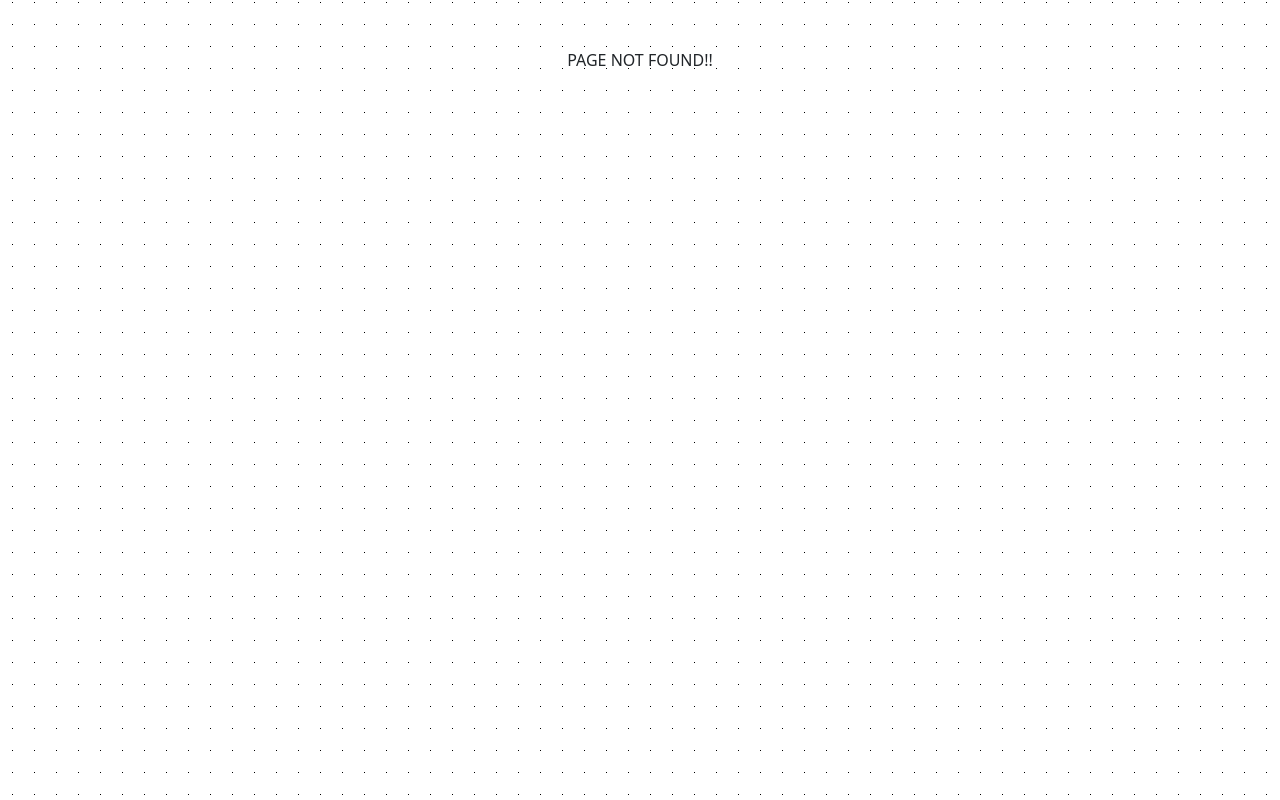
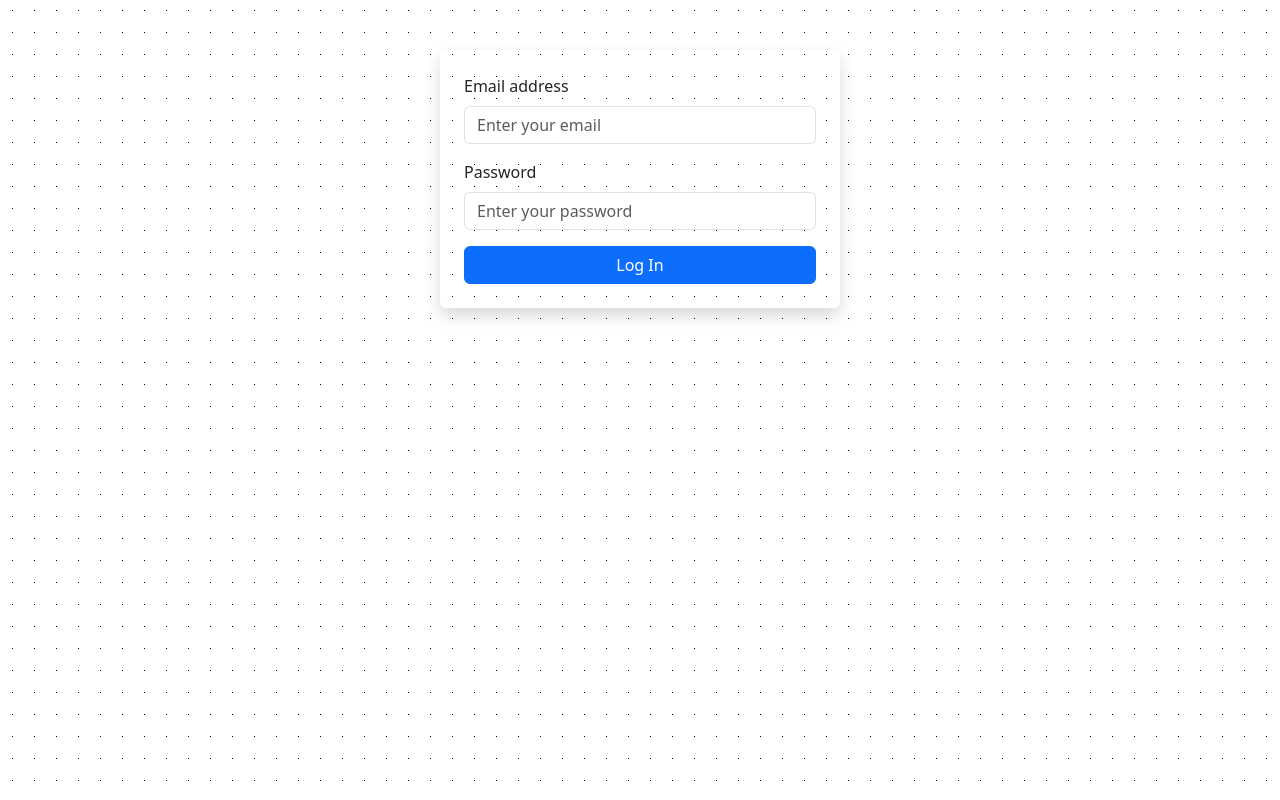
Before and after one commit to dhyanivj/guest-invite, a React (Create React App) app: page /login in a window 1280 px wide. Before the commit this address had no page. Built offline with nearby package versions, Linux system fonts and the light colour scheme; the HTML template or start-up script is replaced by a standard one.

Commit message:
admin auth ADDED

```diff
--- a/src/App.js
+++ b/src/App.js
@@ -1,16 +1,40 @@
 import React from "react";
-import { BrowserRouter as Router, Routes, Route } from "react-router-dom";
+import {
+  BrowserRouter as Router,
+  Routes,
+  Route,
+  Navigate,
+} from "react-router-dom";
+import { auth } from "./firebase"; // make sure this path is correct
 import AdminPage from "./AdminPage";
 import GuestPage from "./GuestPage";
 import NotFoundPage from "./NotFoundPage";
+import LoginPage from "./LoginPage"; // assuming you have a login page component
 import "./App.scss";
+
+// Higher-order component for protected routes
+const ProtectedRoute = ({ children }) => {
+  if (!auth.currentUser) {
+    // If there is no user logged in, redirect to the login page
+    return <Navigate to="/login" replace />;
+  }
+  return children;
+};
 
 function App() {
   return (
     <Router>
       <div>
         <Routes>
-          <Route path="/admin" element={<AdminPage />} />
+          <Route path="/login" element={<LoginPage />} />
+          <Route
+            path="/admin"
+            element={
+              <ProtectedRoute>
+                <AdminPage />
+              </ProtectedRoute>
+            }
+          />
           <Route path="/invite/:uuid" element={<GuestPage />} />
           <Route path="*" element={<NotFoundPage />} />
         </Routes>
--- /dev/null
+++ b/src/LoginPage.js
@@ -0,0 +1,65 @@
+import React, { useState } from "react";
+import { useNavigate } from "react-router-dom";
+import { signInWithEmailAndPassword } from "firebase/auth";
+import { auth } from "./firebase"; // Ensure this path is correct
+
+function LoginPage() {
+  const [email, setEmail] = useState("");
+  const [password, setPassword] = useState("");
+  const navigate = useNavigate(); // Hook to perform navigation
+
+  const handleLogin = async (event) => {
+    event.preventDefault(); // Prevent the form from refreshing the page
+    try {
+      await signInWithEmailAndPassword(auth, email, password);
+      navigate("/admin"); // Redirect to the admin page on successful login
+    } catch (error) {
+      console.error("Failed to sign in", error);
+      // Optionally handle errors, e.g., show an error message
+    }
+  };
+
+  return (
+    <div>
+      <form
+        onSubmit={handleLogin}
+        className="p-4 shadow rounded"
+        style={{ maxWidth: "400px", margin: "auto", marginTop: "50px" }}
+      >
+        <div className="mb-3">
+          <label htmlFor="email" className="form-label">
+            Email address
+          </label>
+          <input
+            type="email"
+            className="form-control"
+            id="email"
+            value={email}
+            onChange={(e) => setEmail(e.target.value)}
+            placeholder="Enter your email"
+            required
+          />
+        </div>
+        <div className="mb-3">
+          <label htmlFor="password" className="form-label">
+            Password
+          </label>
+          <input
+            type="password"
+            className="form-control"
+            id="password"
+            value={password}
+            onChange={(e) => setPassword(e.target.value)}
+            placeholder="Enter your password"
+            required
+          />
+        </div>
+        <button type="submit" className="btn btn-primary w-100">
+          Log In
+        </button>
+      </form>
+    </div>
+  );
+}
+
+export default LoginPage;
--- a/src/firebase.js
+++ b/src/firebase.js
@@ -1,6 +1,7 @@
 import firebase from "firebase/compat/app";
 import "firebase/compat/firestore";
 import "firebase/compat/storage";
+import { getAuth } from "firebase/auth";
 
 const firebaseConfig = {
   apiKey: "AIzaSyB_TyPJdSSxh7Br4pB0RSNlcIClMDmC_xc",
@@ -12,8 +13,12 @@ const firebaseConfig = {
 };
 
 firebase.initializeApp(firebaseConfig);
+const app = firebase.initializeApp(firebaseConfig);
+
 const storage = firebase.storage();
 
 const db = firebase.firestore();
 
-export { db, storage };
+const auth = getAuth(app);
+
+export { db, storage, auth };
```
Also changed, not shown: src/AuthService.js (added, +19 -0 lines).
